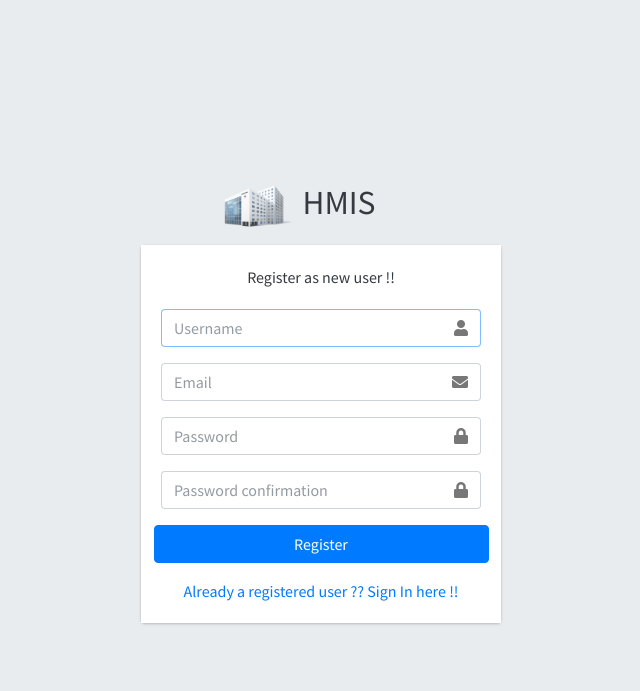
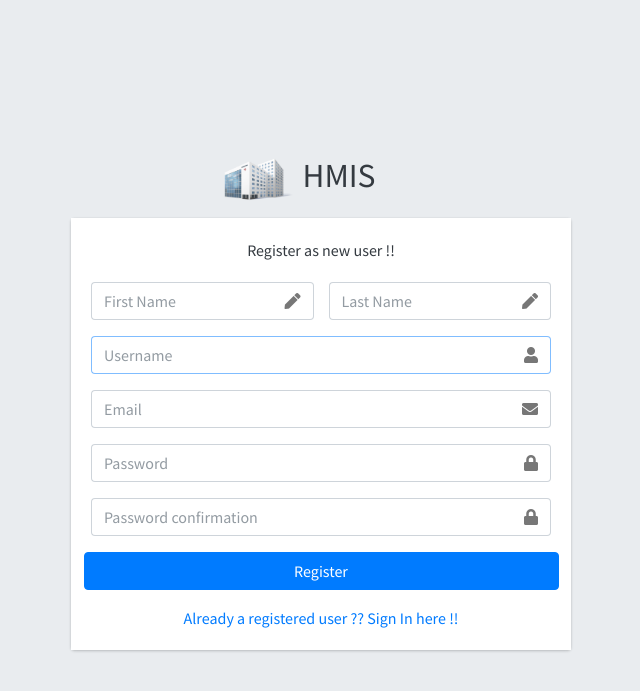
Before and after one commit to er-beeps/hmis, a Django app: page /register/ in a window 1280 px wide. Shown: the top 691 px of the page, without its empty margins (319-959 px from the left). Run offline with Django 3.2, Linux system fonts and the light colour scheme; some libraries are stand-ins or nearby versions.

Commit message:
authentication process done

```diff
--- a/adminlte3/templates/adminlte/lib/_main_sidebar.html
+++ b/adminlte3/templates/adminlte/lib/_main_sidebar.html
@@ -4,7 +4,7 @@
 <aside class="main-sidebar sidebar-dark-primary  elevation-4">
      <!-- Brand Logo -->
     {% block logo %}
-        <a href="/" class="brand-link">
+        <a href="{% url 'homepage' %}" class="brand-link">
             <img src="{%static 'admin-lte/images/hospital.png' %}" alt="HMIS Logo" class="brand-image" style="opacity: 1; min-height:40px">
             {% block logo_text %}<span class="brand-text font-weight-bold">HMIS </span>{% endblock %}
         </a>
--- a/authentication/forms.py
+++ b/authentication/forms.py
@@ -21,6 +21,20 @@ class LoginForm(forms.Form):
 
 
 class SignUpForm(UserCreationForm):
+    first_name = forms.CharField(
+        widget=forms.TextInput(
+            attrs={
+                "placeholder": "First Name",
+                "class": "form-control"
+            }
+        ))
+    last_name = forms.CharField(
+        widget=forms.TextInput(
+            attrs={
+                "placeholder": "Last Name",
+                "class": "form-control"
+            }
+        ))
     username = forms.CharField(
         widget=forms.TextInput(
             attrs={
@@ -52,4 +66,5 @@ class SignUpForm(UserCreationForm):
 
     class Meta:
         model = User
-        fields = ('username', 'email', 'password1', 'password2')
+        fields = ('first_name', 'last_name', 'username',
+                  'email', 'password1', 'password2')
--- a/authentication/templates/accounts/register.html
+++ b/authentication/templates/accounts/register.html
@@ -4,7 +4,7 @@
 {% block body_class %}login-page{% endblock %}
 
 {% block body %}
-    <div class="login-box">
+    <div class="login-box" style="width:500px">
         {% block logo %}
           <div class="login-logo pr-5">
             <img src="{%static 'admin-lte/images/hospital.png' %}" alt="HMIS Logo" style="height:50px">
@@ -36,8 +36,27 @@
                     <form action="" method="post">
                         {% csrf_token %}
                         {% if msg %}
-                            <p class="login-box-msg font-weight-bold" style="color: red;">{{ msg }}</p>
+                            <p class="login-box-msg font-weight-bold text-success">{{ msg }}</p>
                         {% endif %}
+
+                        <div class="row">
+                          <div class="col input-group mb-3">
+                            {{ form.first_name }}
+                            <div class="input-group-append">
+                              <div class="input-group-text">
+                                <span class="fas fa-pen"></span>
+                              </div>
+                            </div>
+                          </div>
+                          <div class="col  input-group mb-3">
+                            {{ form.last_name }}
+                            <div class="input-group-append">
+                              <div class="input-group-text">
+                                <span class="fas fa-pen"></span>
+                              </div>
+                            </div>
+                          </div>
+                        </div>
 
                         <div class="input-group mb-3">
                           {{ form.username }}
--- a/authentication/urls.py
+++ b/authentication/urls.py
@@ -1,11 +1,13 @@
 
+from django.shortcuts import redirect
 from django.urls import path, re_path
-from .views import login_view, register_user
-from django.contrib.auth.views import LogoutView
+from .views import login_view, register_user, redirect_login_view
+from django.contrib.auth.views import LogoutView, logout_then_login
 
 urlpatterns = [
     path('', login_view, name="login"),
-    path('login/', login_view, name="login"),
+    path('auth/login/', login_view, name="login"),
+    path('auth/', redirect_login_view, name="redirect_login"),
     path('register/', register_user, name="register"),
-    path("logout/", LogoutView.as_view(), name="logout")
+    path('auth/logout/', logout_then_login, name="logout")
 ]
--- a/authentication/views.py
+++ b/authentication/views.py
@@ -1,14 +1,16 @@
 # Create your views here.
 from django.contrib.auth.decorators import login_required
-from django.shortcuts import render, redirect, get_object_or_404
+from django.shortcuts import render, redirect, get_object_or_404,reverse
 from django.contrib.auth import authenticate, login
 from django.contrib.auth.models import User
 from django.forms.utils import ErrorList
-from django.http import HttpResponse
+from django.http import HttpResponse,HttpResponseRedirect
 from .forms import LoginForm, SignUpForm
 from django.template import loader
 from django import template
 
+def redirect_login_view(request):
+    return redirect('/auth/login/')
 
 def login_view(request):
     form = LoginForm(request.POST or None)
@@ -23,7 +25,7 @@ def login_view(request):
             user = authenticate(username=username, password=password)
             if user is not None:
                 login(request, user)
-                return redirect("master/")
+                return redirect("/master/")
             else:
                 msg = 'Invalid credentials'
         else:
@@ -43,10 +45,8 @@ def register_user(request):
             form.save()
             username = form.cleaned_data.get("username")
             raw_password = form.cleaned_data.get("password1")
-            user = authenticate(username=username, password=raw_password)
 
-            msg = 'User created - please <a href="/login">login</a>.'
-            success = True
+            msg = 'New user registered successfully !!'
 
             # return redirect("/login/")
 
@@ -55,4 +55,4 @@ def register_user(request):
     else:
         form = SignUpForm()
 
-    return render(request, "accounts/register.html", {"form": form, "msg": msg, "success": success})
+    return render(request, "accounts/register.html", {"form": form, "msg": msg})
--- a/hmis_django/settings.py
+++ b/hmis_django/settings.py
@@ -56,8 +56,8 @@ MIDDLEWARE = [
 ]
 
 ROOT_URLCONF = 'hmis_django.urls'
-# LOGIN_REDIRECT_URL = "home"
-# LOGOUT_REDIRECT_URL = "home"
+# LOGIN_REDIRECT_URL = "ho"
+LOGIN_URL = "/auth/login"
 
 
 TEMPLATES = [
--- /dev/null
+++ b/master_data/templates/layouts/dashboard.html
@@ -0,0 +1,2 @@
+{% extends "adminlte/base.html" %}
+{% load i18n static %}
--- a/master_data/urls.py
+++ b/master_data/urls.py
@@ -2,5 +2,6 @@ from django.urls import path, include
 from . import views
 
 urlpatterns = [
-    path('', views.homepage, name='homepage'),
+    path('', views.redirect_to_dashboard, name='homepage'),
+    path('dashboard', views.homepage, name='homepage'),
 ]
```
Also changed, not shown: adminlte3/templates/adminlte/lib/_main_header.html (+4 -4 lines), master_data/views.py (+6 -1 lines).
